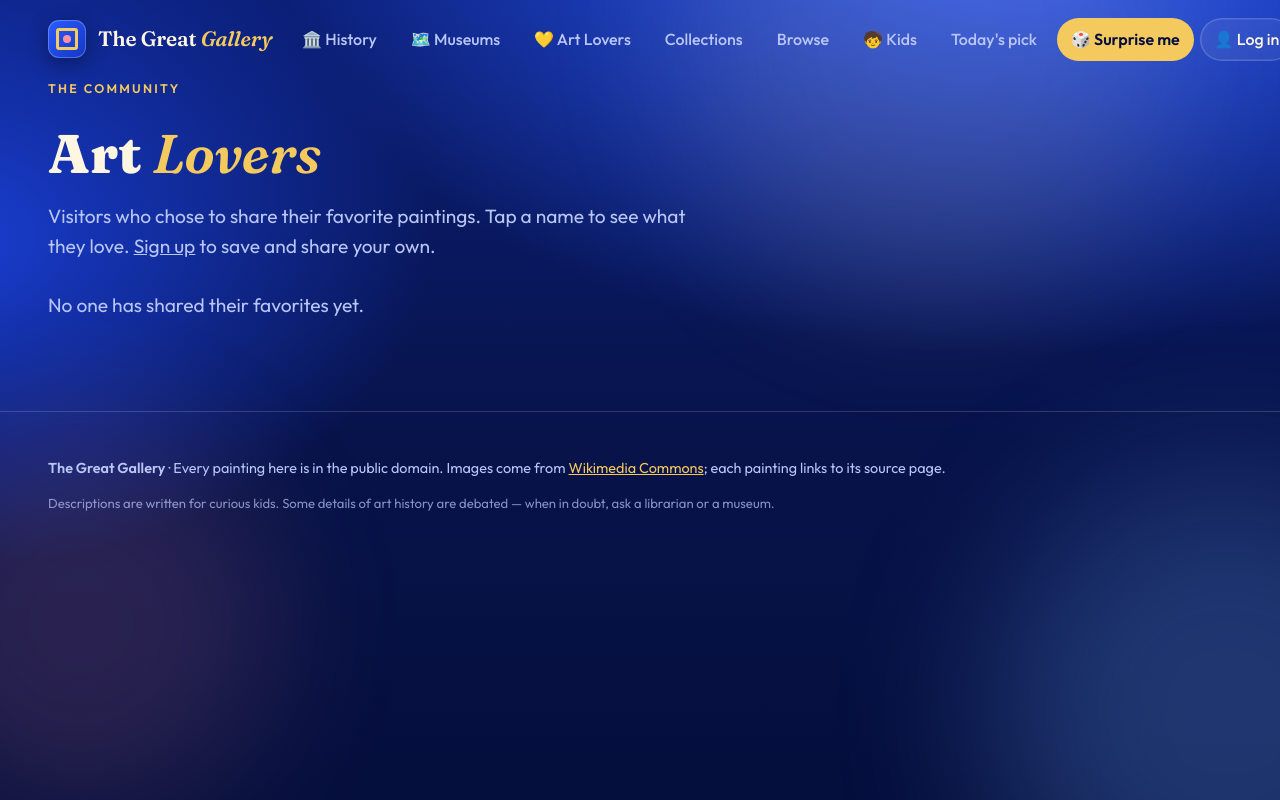
After one commit to blueajah1216/burrow-owls, a Flask app: page /fineart/lovers in a window 1280 px wide. The commit adds this page. Run offline with Flask 3, Linux system fonts and the light colour scheme; data that the repository does not hold is empty; some libraries are stand-ins or nearby versions.

Commit message:
fineart: Art Lovers — opt-in public profiles listing members and their favorites
Co-Authored-By: Claude Sonnet 5.5 <noreply@anthropic.com>

```diff
--- a/fineart_auth.py
+++ b/fineart_auth.py
@@ -39,7 +39,7 @@ def hash_pw(pw):
 # A throwaway hash so unknown usernames cost the same time as wrong passwords.
 _DUMMY_HASH = hash_pw("not-a-real-password")
 
-User = Favorite = DB = None  # defined in init_auth
+User = Favorite = Profile = DB = None  # defined in init_auth
 oauth = None
 _attempts = defaultdict(deque)  # key -> recent attempt timestamps (per-process)
 
@@ -89,7 +89,7 @@ def google_enabled():
 
 
 def init_auth(app, db):
-    global User, Favorite, DB, oauth
+    global User, Favorite, Profile, DB, oauth
     DB = db
 
     # Behind Render's proxy: trust X-Forwarded-Proto/Host so external URLs are https.
@@ -123,7 +123,13 @@ def init_auth(app, db):
         created_at = db.Column(db.DateTime, default=datetime.utcnow)
         __table_args__ = (db.UniqueConstraint("user_id", "painting_id", name="uix_fa_user_painting"),)
 
-    User, Favorite = _User, _Favorite
+    class _Profile(db.Model):
+        """Opt-in public profile. No row (or public=False) means the user is private."""
+        __tablename__ = "fa_profiles"
+        user_id = db.Column(db.Integer, db.ForeignKey("fa_users.id", ondelete="CASCADE"), primary_key=True)
+        public = db.Column(db.Boolean, nullable=False, default=False)
+
+    User, Favorite, Profile = _User, _Favorite, _Profile
 
     if google_enabled():
         from authlib.integrations.flask_client import OAuth
@@ -247,7 +253,8 @@ def account():
     _ready()
     if not g.fa_user:
         return redirect(url_for("fineart_auth.login", next=request.path))
-    return render_template("fineart/account.html", count=g.fa_user.favorites.count())
+    prof = _session().get(Profile, g.fa_user.id)
+    return render_template("fineart/account.html", count=g.fa_user.favorites.count(), is_public=bool(prof and prof.public))
 
 
 @bp.route("/account/name", methods=["POST"])
@@ -263,6 +270,20 @@ def account_name():
     return redirect(url_for("fineart_auth.account"))
 
 
+@bp.route("/account/public", methods=["POST"])
+def account_public():
+    _ready()
+    check_csrf()
+    if not g.fa_user:
+        abort(401)
+    s = _session()
+    prof = s.get(Profile, g.fa_user.id) or Profile(user_id=g.fa_user.id)
+    prof.public = request.form.get("public") == "1"
+    s.add(prof)
+    s.commit()
+    return redirect(url_for("fineart_auth.account"))
+
+
 @bp.route("/account/delete", methods=["POST"])
 def account_delete():
     _ready()
@@ -274,6 +295,30 @@ def account_delete():
     s.commit()
     session.clear()
     return redirect(url_for("fineart.index"))
+
+
+# ---------------------------------------------------------------- Art Lovers (opt-in public profiles)
+
+@bp.route("/lovers")
+def lovers():
+    _ready()
+    rows = (_session().query(User, DB.func.count(Favorite.id))
+            .join(Profile, Profile.user_id == User.id).filter(Profile.public.is_(True))
+            .outerjoin(Favorite, Favorite.user_id == User.id).group_by(User.id)
+            .order_by(DB.func.count(Favorite.id).desc(), User.display_name).all())
+    return render_template("fineart/lovers.html", rows=[(u, n) for u, n in rows if n])
+
+
+@bp.route("/lovers/<int:uid>")
+def lover(uid):
+    _ready()
+    u = _session().get(User, uid)
+    prof = _session().get(Profile, uid) if u else None
+    if not u or not (prof and prof.public):
+        abort(404)
+    data = fineart.load()
+    works = [data["by_id"][i] for i in _fav_ids(u) if i in data["by_id"] and not data["by_id"][i].get("n")]
+    return render_template("fineart/lover.html", u=u, works=works, artists=data["artists"])
 
 
 # ---------------------------------------------------------------- Google
--- a/static/fineart/fineart.css
+++ b/static/fineart/fineart.css
@@ -461,3 +461,4 @@ select option{color:#000}
 .hires-btn{background:var(--gold);color:var(--ink);font-weight:700;text-decoration:none;padding:9px 16px;border-radius:999px}
 .hires-btn:hover{background:#ffd978}.hires span{font-size:.95rem}.hires small{flex-basis:100%;color:var(--mute);font-size:.82rem}
 .hires.low .hires-btn{background:var(--glass);color:var(--cream);border:1px solid var(--line)}
+.pub-form{margin-top:18px;padding-top:16px;border-top:1px solid var(--line)}.pub-form p{margin:0 0 8px;font-size:.95rem}
--- a/templates/fineart/base.html
+++ b/templates/fineart/base.html
@@ -23,6 +23,7 @@
   <nav>
     <a href="{{ url_for('fineart.history') }}">🏛️ History</a>
     <a href="{{ url_for('fineart.museums') }}">🗺️ Museums</a>
+    <a href="{{ url_for('fineart_auth.lovers') }}">💛 Art Lovers</a>
     <a href="{{ url_for('fineart.collections') }}">Collections</a>
     <a href="{{ url_for('fineart.index') }}#browse">Browse</a>
     <a href="{{ url_for('fineart.collection', slug='kids') }}">🧒 Kids</a>
--- /dev/null
+++ b/templates/fineart/lovers.html
@@ -0,0 +1,21 @@
+{% extends "fineart/base.html" %}
+{% block title %}Art Lovers · The Great Gallery{% endblock %}
+{% block desc %}Visitors who chose to share their favorite paintings. See what other art lovers have saved.{% endblock %}
+{% block body %}
+<main class="mus">
+  <header class="m-hero">
+    <p class="eyebrow">The community</p>
+    <h1>Art <em>Lovers</em></h1>
+    <p class="lede">Visitors who chose to share their favorite paintings. Tap a name to see what they love.{% if not fa_current %} <a href="{{ url_for('fineart_auth.signup', next=request.path) }}">Sign up</a> to save and share your own.{% endif %}</p>
+  </header>
+  {% if rows %}
+  <div class="m-cards">
+    {% for u, n in rows %}
+    <a class="m-card" href="{{ url_for('fineart_auth.lover', uid=u.id) }}"><b>💛 {{ u.display_name }}</b><em>{{ n }} favorite{{ '' if n == 1 else 's' }}</em></a>
+    {% endfor %}
+  </div>
+  {% else %}
+  <p class="lede">No one has shared their favorites yet. {% if fa_current %}You can be the first: open <a href="{{ url_for('fineart_auth.account') }}">your account</a> and choose "Share my favorites".{% endif %}</p>
+  {% endif %}
+</main>
+{% endblock %}
```
Also changed, not shown: templates/fineart/account.html (+7 -0 lines), templates/fineart/lover.html (added, +23 -0 lines).
